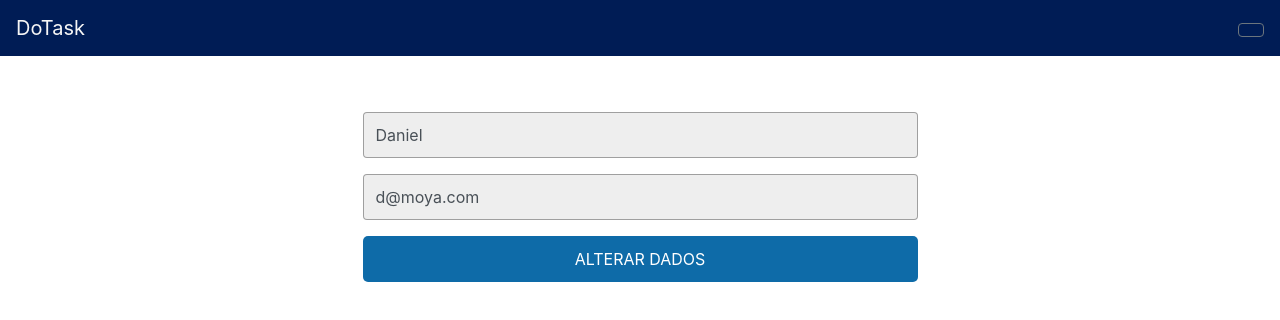
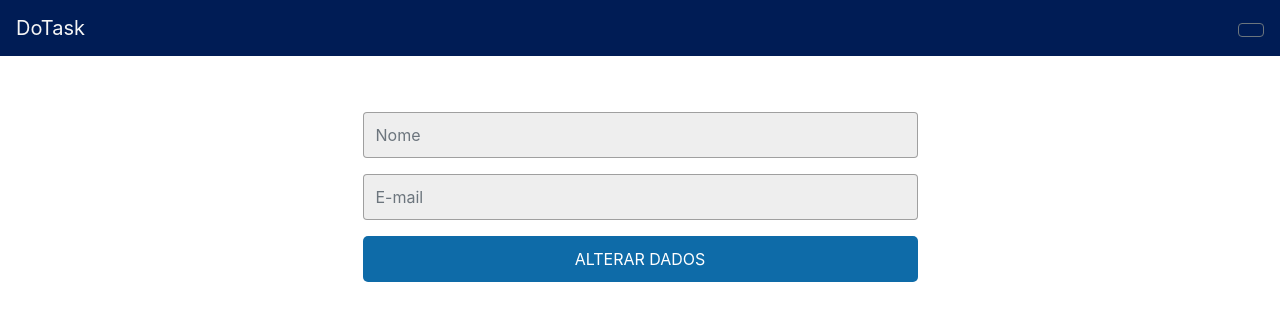
Before and after one commit to nataliadsgil/do-task-front, a Next.js app: page /perfil in a window 1280 px wide. Shown: the top 320 px of the page. Built offline with nearby package versions, Linux system fonts and the light colour scheme; no server answers.

Commit message:
feat: return info profile page

```diff
--- a/pages/perfil.js
+++ b/pages/perfil.js
@@ -2,6 +2,8 @@ import Link from 'next/link'
 import { useEffect, useState } from 'react'
 import { useRouter } from 'next/router';
 import styles from '../styles/perfil.module.css'
+import UserService from '../services/user'
+
 import {
     Container, Alert, Row, Col, CardBody
 } from 'reactstrap'
@@ -13,8 +15,16 @@ import {
 
 export default function Perfil() {
     const router = useRouter();
-    const [name, setName] = useState('Daniel');
-    const [email, setEmail] = useState('d@moya.com');
+    const [name, setName] = useState('');
+    const [email, setEmail] = useState('');
+
+    useEffect(() => {
+        UserService.getUser().then(result => {
+            setName(result.data.name)
+            setEmail(result.data.email)
+        });
+    }, [])
+
     return (
         <div>
             <NavBar />
```
